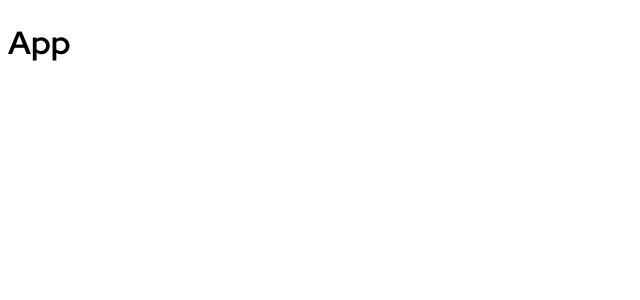
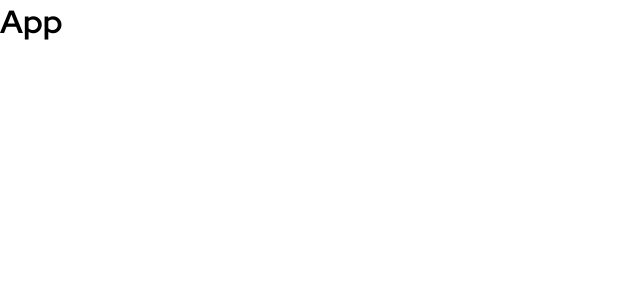
Before and after one commit to pin4eva/redacre, a React (Vite) app in the folder frontend/: page / in a window 1280 px wide. Shown: the top 300 px of the page, without its empty margins (0-640 px from the left). Built offline with nearby package versions, Linux system fonts and the light colour scheme.

Commit message:
style: added layout contianer

```diff
--- a/frontend/src/style/_helpers.scss
+++ b/frontend/src/style/_helpers.scss
@@ -1 +1,11 @@
 // Text helpers
+
+// layouts
+
+.container {
+  max-width: 1095px;
+  margin: 0 auto;
+  @media screen and (max-width: 1095px) {
+    margin-inline: 1.5rem;
+  }
+}
--- a/frontend/src/style/index.scss
+++ b/frontend/src/style/index.scss
@@ -5,4 +5,18 @@
 
 body {
   font-family: "Red Hat Display", sans-serif;
+  margin: 0;
+  font-size: 14px;
+  @media screen and (min-width: 768px) {
+    font-size: 16px;
+  }
 }
+
+h1,
+h2,
+h3,
+h4,
+h5,
+h6 {
+  margin-top: 0;
+}
```
